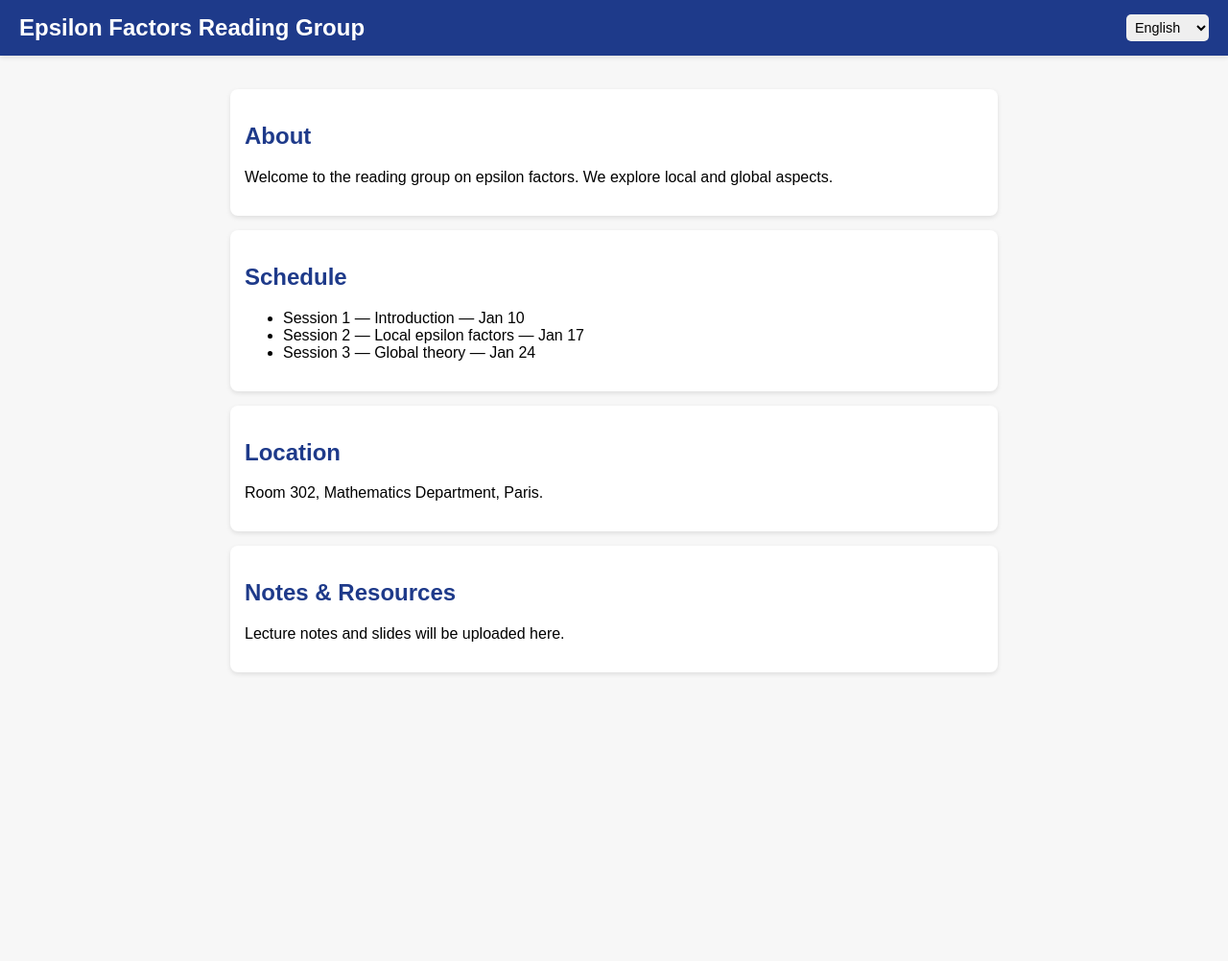
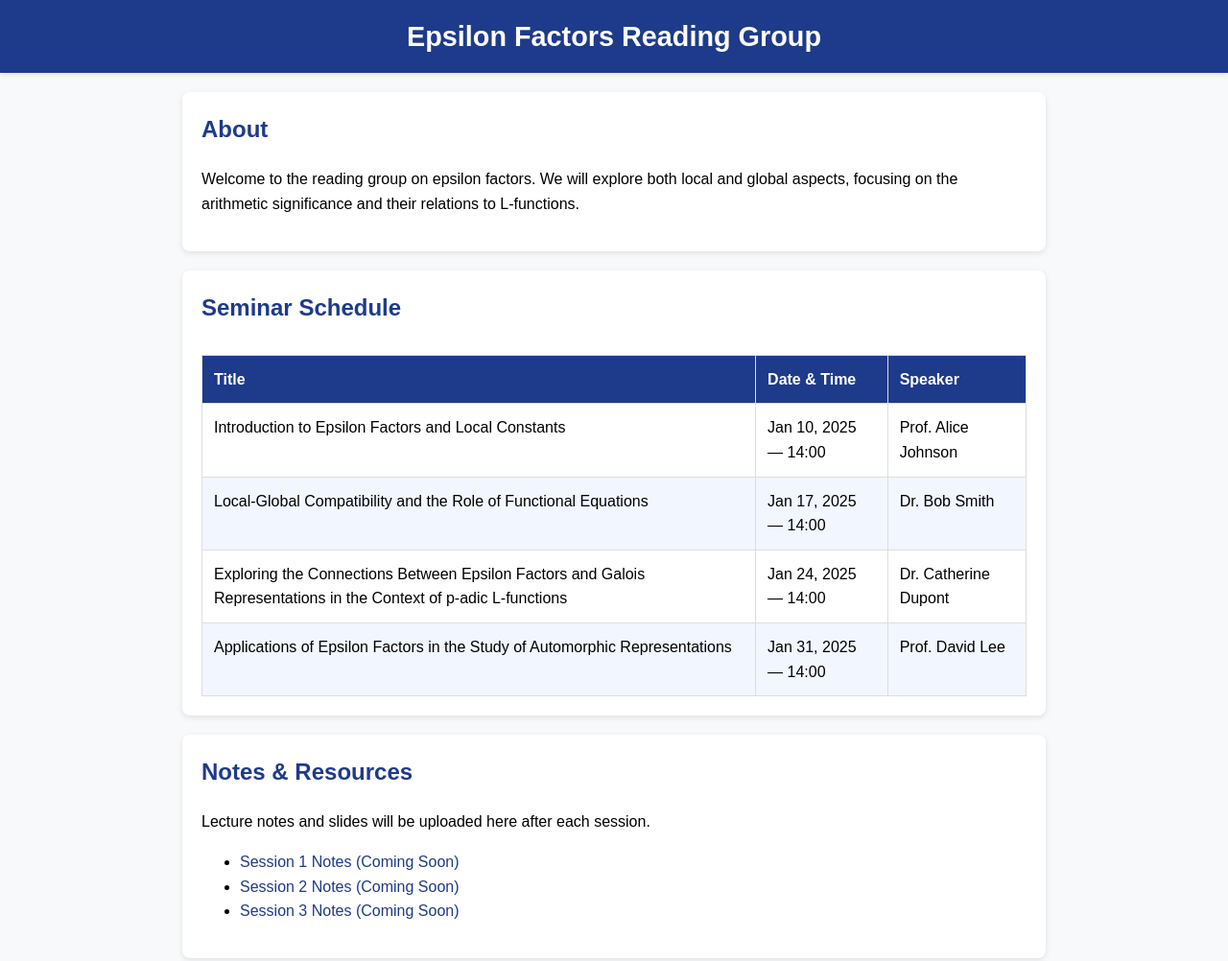
Before and after one commit to sanyam1618/epsilon, a plain HTML site: page index.html in a window 1280 px wide. Shown: the whole page at 96% size. Before the commit the page ends 800 px from the top, so only its background shows below. Drawn offline with Linux system fonts and the light colour scheme.

Commit message:
Update index.html

```diff
--- a/index.html
+++ b/index.html
@@ -5,151 +5,160 @@
   <meta name="viewport" content="width=device-width, initial-scale=1.0" />
   <title>Epsilon Factors Reading Group</title>
   <style>
+    /* General page styling */
     body {
       font-family: Arial, sans-serif;
-      background-color: #f7f7f7;
+      background-color: #f8f9fa;
       margin: 0;
       padding: 0;
+      line-height: 1.6;
     }
 
+    /* Header */
     header {
       background-color: #1e3a8a;
       color: white;
       padding: 15px 20px;
-      display: flex;
-      justify-content: space-between;
-      align-items: center;
-      box-shadow: 0 2px 5px rgba(0,0,0,0.1);
+      text-align: center;
+      box-shadow: 0 2px 5px rgba(0, 0, 0, 0.1);
     }
 
-    h1 {
+    header h1 {
       margin: 0;
-      font-size: 1.5rem;
+      font-size: 1.8rem;
     }
 
-    #lang-select {
-      padding: 5px;
-      border-radius: 5px;
-      border: none;
-      font-size: 0.9rem;
-    }
-
+    /* Main content */
     main {
       padding: 20px;
-      max-width: 800px;
+      max-width: 900px;
       margin: auto;
     }
 
     section {
       background: white;
-      padding: 15px;
-      margin: 15px 0;
+      padding: 20px;
+      margin-bottom: 20px;
       border-radius: 8px;
-      box-shadow: 0 2px 5px rgba(0,0,0,0.1);
+      box-shadow: 0 2px 6px rgba(0, 0, 0, 0.1);
     }
 
-    h2 {
+    section h2 {
+      margin-top: 0;
       color: #1e3a8a;
+    }
+
+    /* Seminar table */
+    table {
+      width: 100%;
+      border-collapse: collapse;
+      margin-top: 10px;
+      table-layout: auto; /* Allow flexible column widths */
+    }
+
+    th, td {
+      border: 1px solid #ddd;
+      padding: 12px;
+      text-align: left;
+      vertical-align: top;
+    }
+
+    th {
+      background-color: #1e3a8a;
+      color: white;
+      font-weight: bold;
+    }
+
+    tr:nth-child(even) {
+      background-color: #f2f6ff;
+    }
+
+    tr:hover {
+      background-color: #e8f0ff;
+    }
+
+    /* Make the table scrollable on small screens */
+    .table-container {
+      overflow-x: auto;
+    }
+
+    /* Links */
+    a {
+      color: #1e3a8a;
+      text-decoration: none;
+    }
+
+    a:hover {
+      text-decoration: underline;
     }
   </style>
 </head>
 <body>
   <header>
-    <h1 id="title">Epsilon Factors Reading Group</h1>
-    <select id="lang-select">
-      <option value="en">English</option>
-      <option value="fr">Français</option>
-    </select>
+    <h1>Epsilon Factors Reading Group</h1>
   </header>
 
   <main>
+    <!-- About section -->
     <section>
-      <h2 id="about-title">About</h2>
-      <p id="about-text">
-        Welcome to the reading group on epsilon factors. We explore local and global aspects.
+      <h2>About</h2>
+      <p>
+        Welcome to the reading group on epsilon factors. We will explore both local and global aspects, focusing on the arithmetic significance and their relations to L-functions.
       </p>
     </section>
 
+    <!-- Seminar schedule -->
     <section>
-      <h2 id="schedule-title">Schedule</h2>
-      <ul id="schedule-list">
-        <li>Thursday, September 11 - Mladen</li>
+      <h2>Seminar Schedule</h2>
+      <div class="table-container">
+        <table>
+          <thead>
+            <tr>
+              <th>Title</th>
+              <th>Date & Time</th>
+              <th>Speaker</th>
+            </tr>
+          </thead>
+          <tbody>
+            <tr>
+              <td>Introduction to Epsilon Factors and Local Constants</td>
+              <td>Jan 10, 2025 — 14:00</td>
+              <td>Prof. Alice Johnson</td>
+            </tr>
+            <tr>
+              <td>Local-Global Compatibility and the Role of Functional Equations</td>
+              <td>Jan 17, 2025 — 14:00</td>
+              <td>Dr. Bob Smith</td>
+            </tr>
+            <tr>
+              <td>
+                Exploring the Connections Between Epsilon Factors and Galois Representations in the Context of p-adic L-functions
+              </td>
+              <td>Jan 24, 2025 — 14:00</td>
+              <td>Dr. Catherine Dupont</td>
+            </tr>
+            <tr>
+              <td>Applications of Epsilon Factors in the Study of Automorphic Representations</td>
+              <td>Jan 31, 2025 — 14:00</td>
+              <td>Prof. David Lee</td>
+            </tr>
+          </tbody>
+        </table>
+      </div>
+    </section>
+
+    <!-- Notes and resources -->
+    <section>
+      <h2>Notes & Resources</h2>
+      <p>
+        Lecture notes and slides will be uploaded here after each session.
+      </p>
+      <ul>
+        <li><a href="#">Session 1 Notes (Coming Soon)</a></li>
+        <li><a href="#">Session 2 Notes (Coming Soon)</a></li>
+        <li><a href="#">Session 3 Notes (Coming Soon)</a></li>
       </ul>
     </section>
-
-    <section>
-      <h2 id="location-title">Location</h2>
-      <p id="location-text">Room 302, Mathematics Department, Paris.</p>
-    </section>
-
-    <section>
-      <h2 id="notes-title">Notes & Resources</h2>
-      <p id="notes-text">
-        Lecture notes and slides will be uploaded here.
-      </p>
-    </section>
   </main>
-
-  <script>
-    // Translation content
-    const translations = {
-      en: {
-        title: "Epsilon Factors Reading Group",
-        aboutTitle: "About",
-        aboutText: "Welcome to the reading group on epsilon factors. We explore local and global aspects.",
-        scheduleTitle: "Schedule",
-        scheduleList: `
-          <li>Session 1 — Introduction — Jan 10</li>
-          <li>Session 2 — Local epsilon factors — Jan 17</li>
-          <li>Session 3 — Global theory — Jan 24</li>
-        `,
-        locationTitle: "Location",
-        locationText: "Room 302, Mathematics Department, Paris.",
-        notesTitle: "Notes & Resources",
-        notesText: "Lecture notes and slides will be uploaded here."
-      },
-      fr: {
-        title: "Groupe de Lecture sur les Facteurs Épsilon",
-        aboutTitle: "À propos",
-        aboutText: "Bienvenue au groupe de lecture sur les facteurs epsilon. Nous explorons les aspects locaux et globaux.",
-        scheduleTitle: "Calendrier",
-        scheduleList: `
-          <li>Séance 1 — Introduction — 10 Jan</li>
-          <li>Séance 2 — Facteurs epsilon locaux — 17 Jan</li>
-          <li>Séance 3 — Théorie globale — 24 Jan</li>
-        `,
-        locationTitle: "Lieu",
-        locationText: "Salle 302, Département de Mathématiques, Paris.",
-        notesTitle: "Notes & Ressources",
-        notesText: "Les notes de cours et les diapositives seront mises en ligne ici."
-      }
-    };
-
-    const langSelect = document.getElementById("lang-select");
-
-    function updateLanguage(lang) {
-      document.getElementById("title").textContent = translations[lang].title;
-      document.getElementById("about-title").textContent = translations[lang].aboutTitle;
-      document.getElementById("about-text").textContent = translations[lang].aboutText;
-      document.getElementById("schedule-title").textContent = translations[lang].scheduleTitle;
-      document.getElementById("schedule-list").innerHTML = translations[lang].scheduleList;
-      document.getElementById("location-title").textContent = translations[lang].locationTitle;
-      document.getElementById("location-text").textContent = translations[lang].locationText;
-      document.getElementById("notes-title").textContent = translations[lang].notesTitle;
-      document.getElementById("notes-text").textContent = translations[lang].notesText;
-
-      localStorage.setItem("selectedLang", lang);
-    }
-
-    // On language change
-    langSelect.addEventListener("change", (e) => {
-      updateLanguage(e.target.value);
-    });
-
-    // Load saved language or default English
-    const savedLang = localStorage.getItem("selectedLang") || "en";
-    langSelect.value = savedLang;
-    updateLanguage(savedLang);
-  </script>
 </body>
 </html>
```
